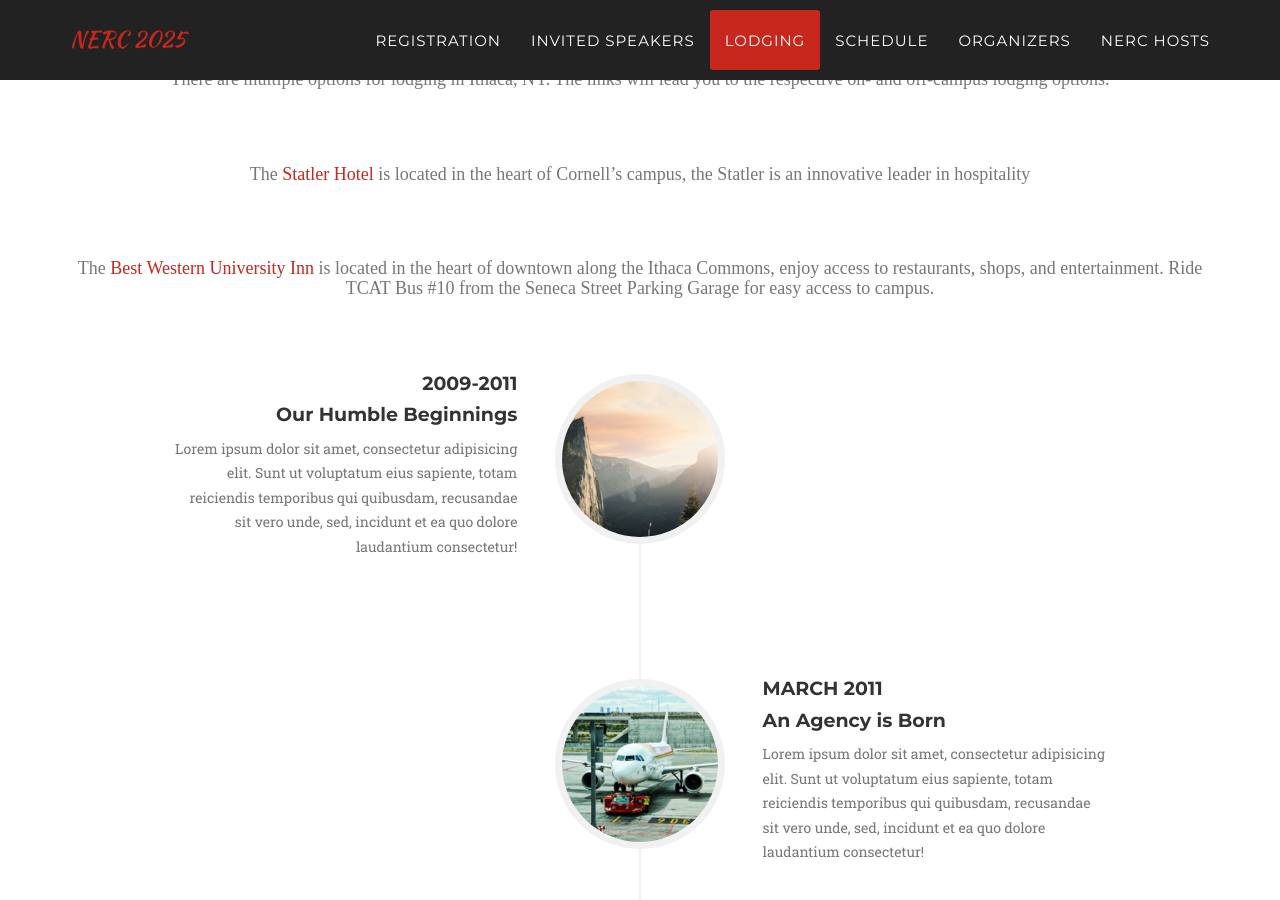
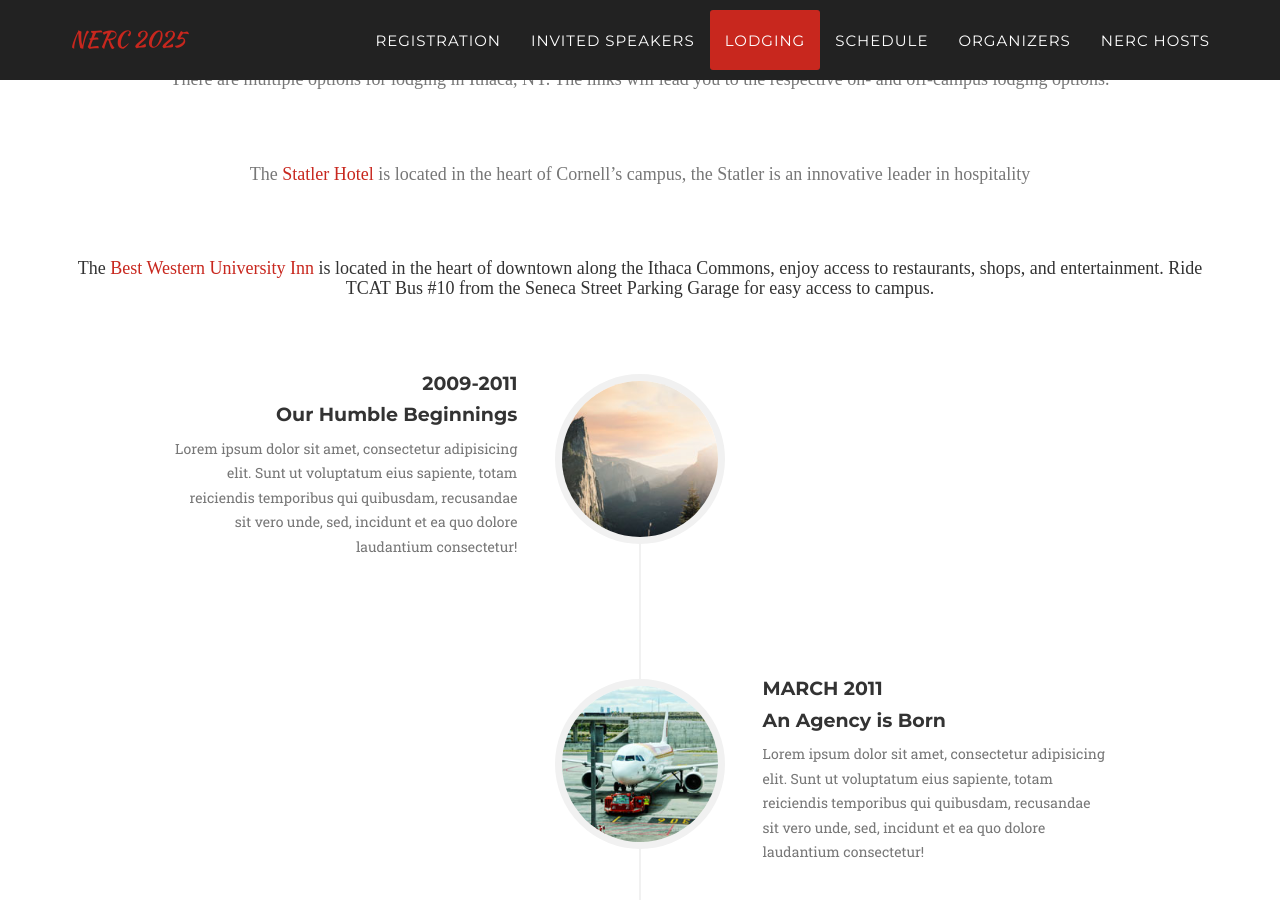
Before and after one commit to Cornell-Tech-AIRLab/cornell2025.nerc.io, a Jekyll site: the page built from index.html, in a window 1280 px wide and 900 px high, scrolled down 2615 px. Built offline with Jekyll 4.4.1, drawn with Linux system fonts in a browser that asks for light colours; some web fonts are replaced.

Commit message:
test text-muted

```diff
--- a/_includes/lodging.html
+++ b/_includes/lodging.html
@@ -6,7 +6,7 @@
                     <h2 class="section-heading">Lodging</h2>
                     <h3 class="section-subheading text-muted">There are multiple options for lodging in Ithaca, NY. The links will lead you to the respective on- and off-campus lodging options.</h3>
                     <h3 class="section-subheading text-muted">The <a href="https://statlerhotel.cornell.edu/">Statler Hotel</a> is located in the heart of Cornell’s campus, the Statler is an innovative leader in hospitality</h3>
-                    <h3 class="section-subheading text-muted">The <a href="https://www.bestwestern.com/en_US/book/hotels-in-ithaca/best-western-university-inn/propertyCode.33065.html">Best Western University Inn</a> is located in the heart of downtown along the Ithaca Commons, enjoy access to restaurants, shops, and entertainment.  Ride TCAT Bus #10 from the Seneca Street Parking Garage for easy access to campus.</h3>
+                    <h3 class="section-subheading">The <a href="https://www.bestwestern.com/en_US/book/hotels-in-ithaca/best-western-university-inn/propertyCode.33065.html">Best Western University Inn</a> is located in the heart of downtown along the Ithaca Commons, enjoy access to restaurants, shops, and entertainment.  Ride TCAT Bus #10 from the Seneca Street Parking Garage for easy access to campus.</h3>
                 </div>
             </div>
             <div class="row">
```
